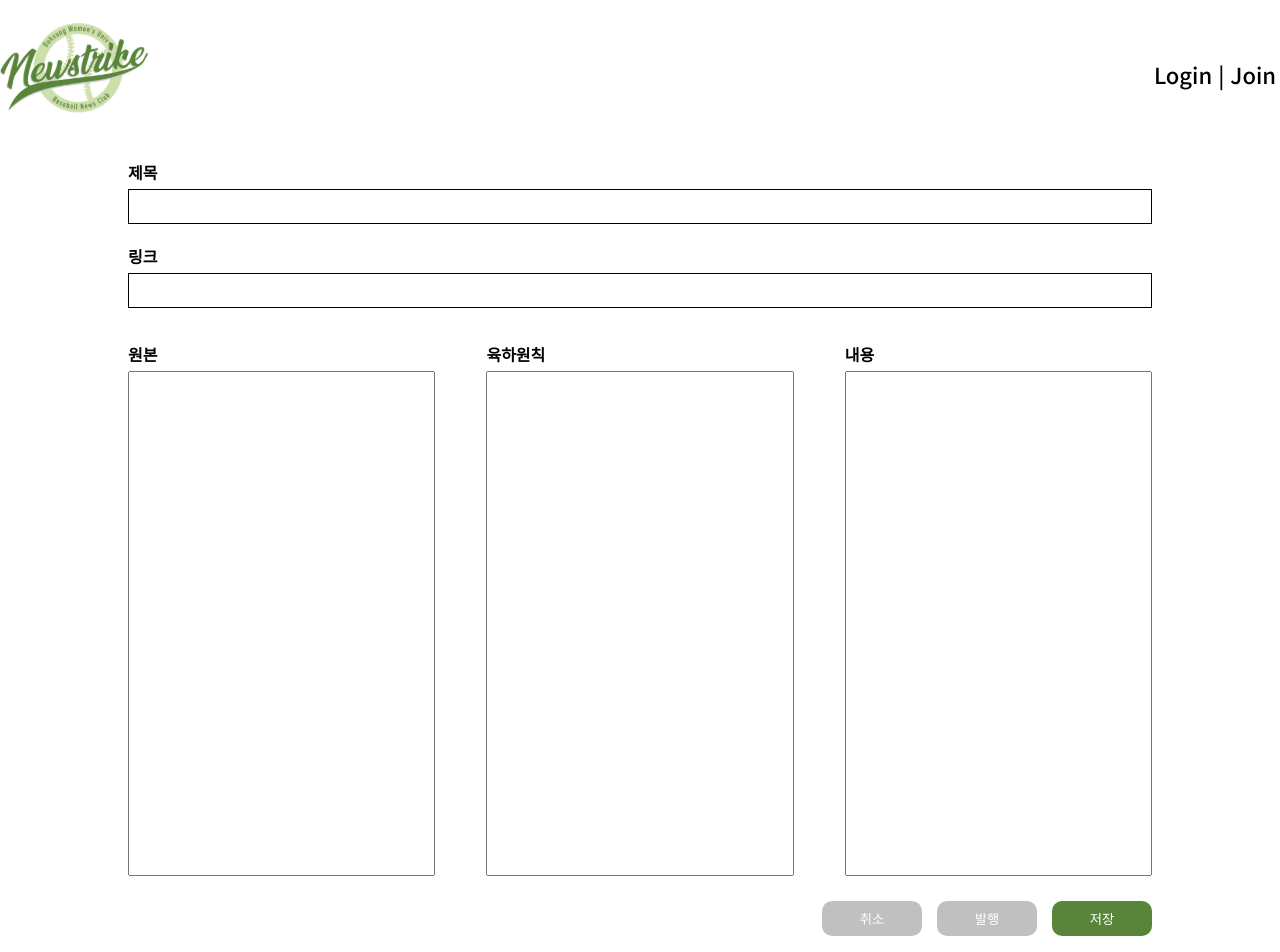
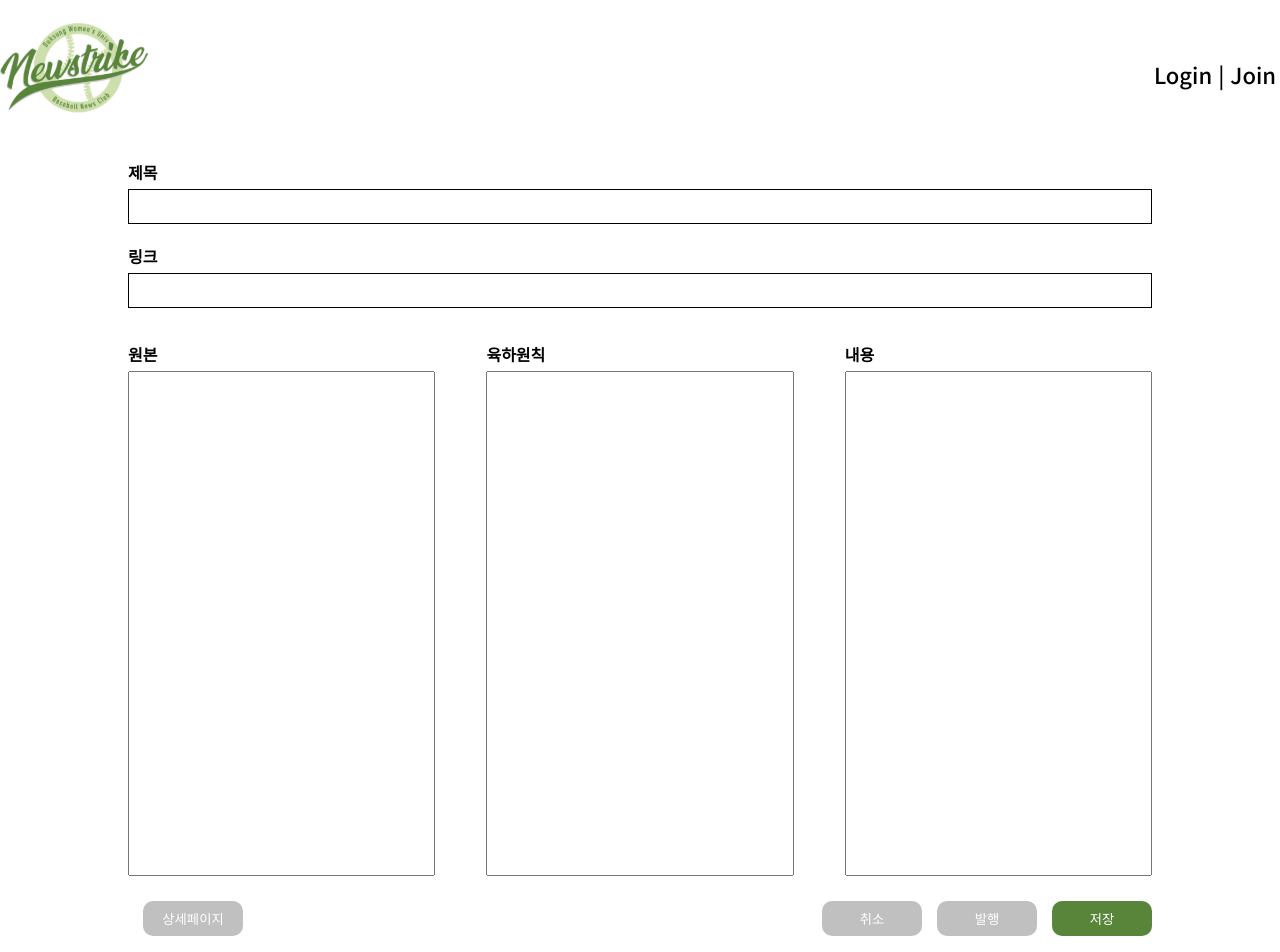
Before and after one commit to f4-zoluphaza/newsletter_front, a React (Create React App) app: page /Admin/1 in a window 1280 px wide. Shown: the top 952 px of the page. Built offline with nearby package versions, Linux system fonts and the light colour scheme; no server answers.

Commit message:
[0925] sieun 관리자페이지 상세페이지에 메인 상세페이지 버튼 추가

```diff
--- a/src/pages/adminPage/AdminDetail.jsx
+++ b/src/pages/adminPage/AdminDetail.jsx
@@ -70,7 +70,7 @@ export default function Admin() {
         },
       });
 
-      console.log(response.data.items);
+      // console.log(response.data);
       setData({
         title: response.data.items[0].title,
         link: response.data.items[0].link,
@@ -246,7 +246,13 @@ export default function Admin() {
           </TextareaWrapper>
 
           <ButtonDiv>
-            <Links to="/Admin">
+            <div>
+            <Links to={data.published ? `/detailPage/${data.id}` : "#"}>
+              <Button type="button" backgroundColor={data.published ? "#588539" : null}>상세페이지</Button>
+            </Links>
+            </div>
+            <div>
+              <Links to="/Admin">
               <Button type="button">취소</Button>
             </Links>
             <Button
@@ -262,6 +268,8 @@ export default function Admin() {
             <Button type="submit" backgroundColor="#588539" onClick={()=>handleUpdateApi()}>
               저장
             </Button>
+            </div>
+
           </ButtonDiv>
         </Form>
       </BodyDiv>
--- a/src/styles/adminPage/AdminDetail.styled.jsx
+++ b/src/styles/adminPage/AdminDetail.styled.jsx
@@ -61,7 +61,7 @@ export const ButtonDiv = styled.div`
   width: 100%;
   height: 40px;
   ${flexCenter()}
-  justify-content: end;
+  justify-content: space-between;
 
   margin: 10px 0;
 
```
